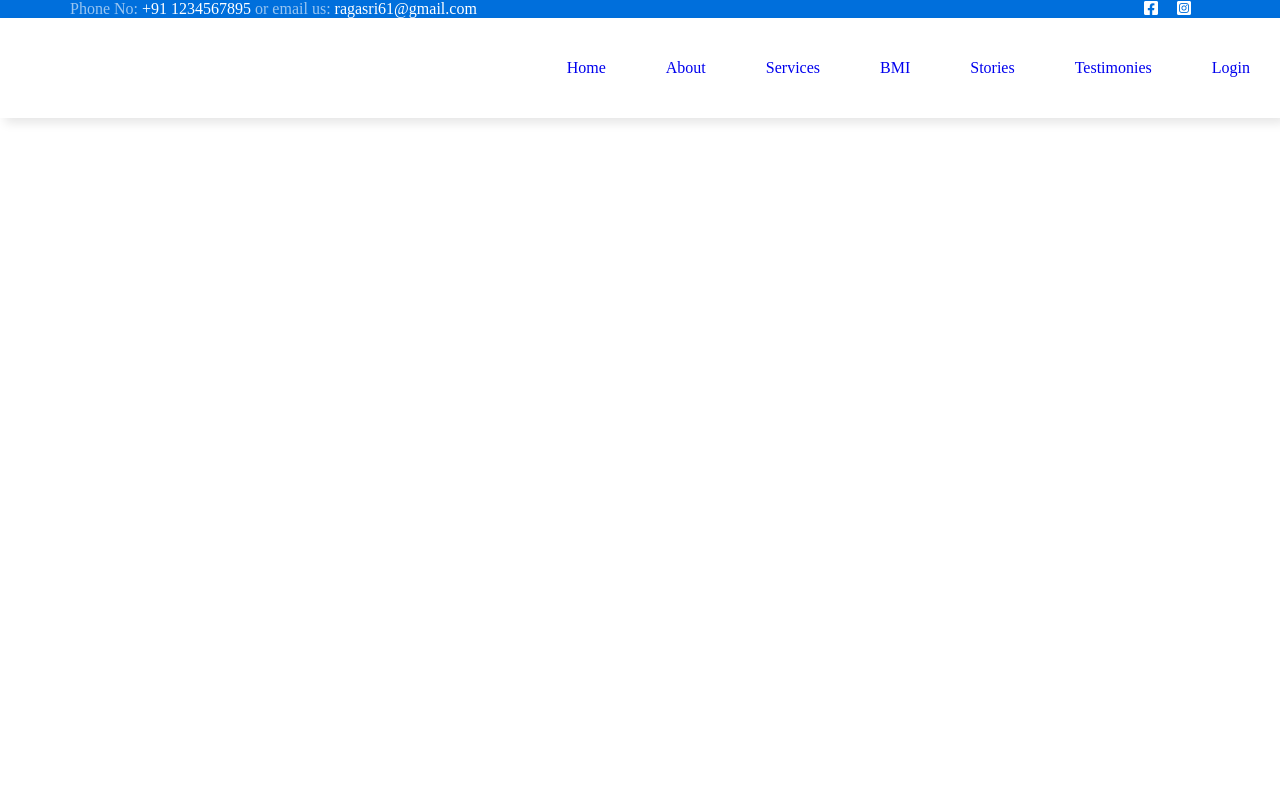
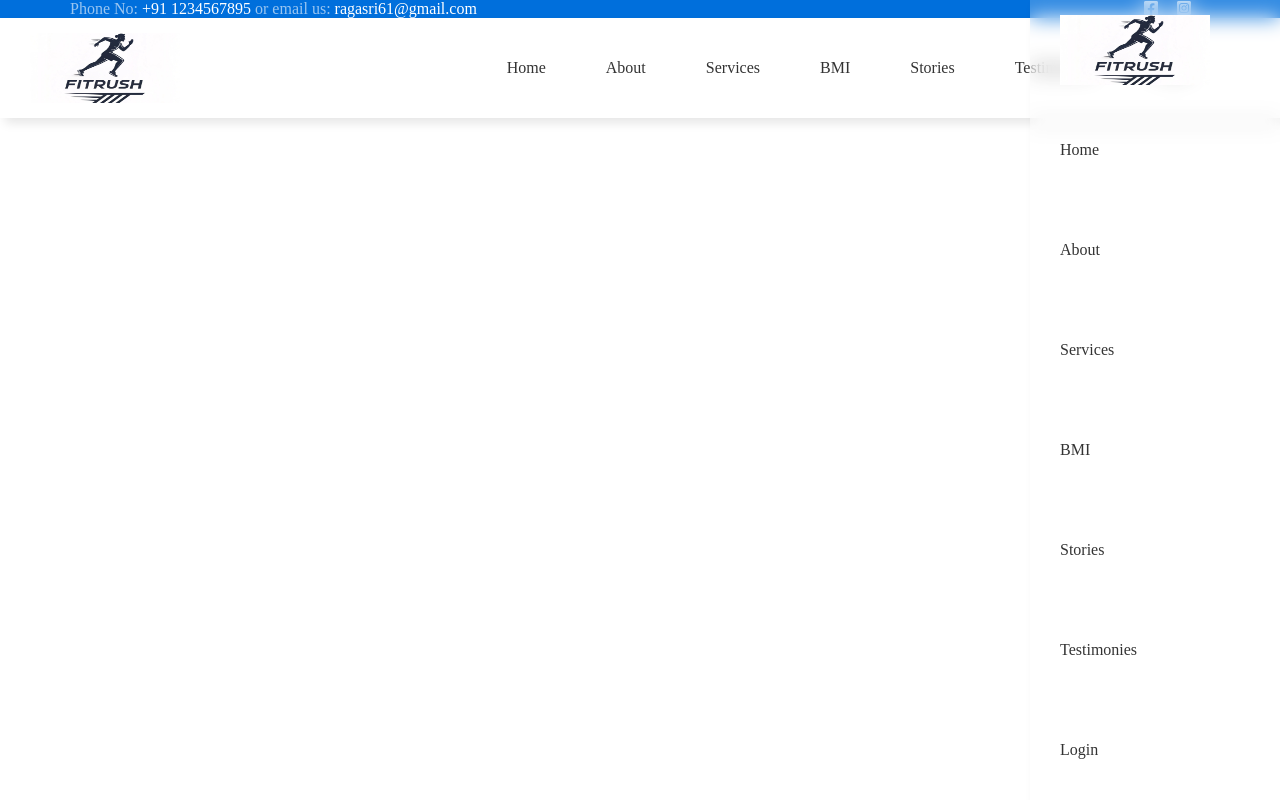
Before and after one commit to Ragasri05/UID_Phase_2, a plain HTML site: page index.html in a window 1280 px wide. Drawn offline with nearby package versions, Linux system fonts and the light colour scheme.

Commit message:
updated nav bar

```diff
--- a/index.html
+++ b/index.html
@@ -1,10 +1,19 @@
 <!DOCTYPE html>
+<html>
 <head>
     <!-- Home page stylesheet -->
     <link rel="stylesheet" href="style.css">
     <!--Font Awesome for logos-->
     <link rel="stylesheet" href="https://cdnjs.cloudflare.com/ajax/libs/font-awesome/6.4.0/css/all.min.css">
+
+    <!--Fonts-->
+    <link rel="preconnect" href="https://fonts.googleapis.com">
+<link rel="preconnect" href="https://fonts.gstatic.com" crossorigin>
+<link href="https://fonts.googleapis.com/css2?family=Poppins:ital,wght@0,100;0,200;0,300;0,400;0,500;0,600;0,700;0,800;0,900;1,100;1,200;1,300;1,400;1,500;1,600;1,700;1,800;1,900&display=swap" rel="stylesheet">
+
+
     <meta name="viewport" content="width=device-width, initial=scale=1.0">
+</head>
 <body>
     <div class="wrap" style=" display:block; width:100%; height: 20px;">
         <div class="container">
@@ -21,7 +30,8 @@
 
     <!-- Navbar -->
     <nav>
-        <ul>
+        <ul class="side_bar">
+            <li><a href="index.html"><img src="logo.jpg" alt="logo" style="height: 70px; width: 150px;"></a></li>
             <li><a href="#">Home</a></li>
             <li><a href="#">About</a></li>
             <li><a href="#">Services</a></li>
@@ -30,5 +40,17 @@
             <li><a href="#">Testimonies</a></li>
             <li><a href="#">Login</a></li>
         </ul>
+        <ul>
+            <li><a href="index.html"><img src="logo.jpg" alt="logo" style="height: 70px; width: 150px;"></a></li>
+            <li><a href="#">Home</a></li>
+            <li><a href="#">About</a></li>
+            <li><a href="#">Services</a></li>
+            <li><a href="#">BMI</a></li>
+            <li><a href="#">Stories</a></li>
+            <li><a href="#">Testimonies</a></li>
+            <li><a href="#">Login</a></li>
+            <li><a href="#"><link rel="stylesheet" href="https://fonts.googleapis.com/css2?family=Material+Symbols+Outlined:opsz,wght,FILL,GRAD@20..48,100..700,0..1,-50..200&icon_names=menu" /></a></li>
+        </ul>
     </nav>
 </body>
+</head>
--- a/style.css
+++ b/style.css
@@ -60,11 +60,11 @@ body {
 /* Nav Bar */
 nav {
     background-color: white;
-    box-shadow: 5px 5px 10px rgba(0,0,0,0.1);
+    box-shadow: 5px 5px 10px rgba(0, 0, 0, 0.1);
 }
 
 nav ul {
-    width: 100%; /*spans the full width of the container.*/
+    width: 100%;/*spans the full width of the container.*/
     list-style: none;
     display: flex;
     justify-content: flex-end;  /* controls horizontal alignment. */
@@ -76,9 +76,51 @@ nav li {
 }
 
 nav a {
-    height: 100%;
+    color: #333;
+    height: 100%;  /* to make them match the height of the nav bar*/
     padding: 0 30px;
     text-decoration: none;
     display: flex;
     align-items: center;
+    transition: all 0.3s ease;
+    letter-spacing: normal;
 }
+
+nav a:hover {
+    letter-spacing: 1px;
+    color: #006fdc;
+    background-color: rgb(247, 247, 247);
+}
+
+nav li:first-child {
+    margin-right: auto;  /*pushes everything else to the right keeping the logo fixed to the left.*/
+}
+
+nav a:hover {
+    color: #006fdc;
+}
+
+/* Side bar */
+.side_bar {
+    position: fixed;
+    top: 0;
+    right: 0;
+    height: 100vh;
+    width: 250px;
+    z-index: 999;
+    background-color: rgba(255, 255, 255, 0.2);
+    backdrop-filter: blur(10px);
+    box-shadow: 5px 5px 10px rgba(0, 0, 0, 0.1);
+    display: flex;
+    flex-direction: column;
+    align-items: flex-start;
+    justify-content: flex-start;
+}
+
+.side_bar li{
+    width: 100%;
+}
+
+.side_bar a{
+    width: 100%;
+}
```
Also changed, not shown: close_24dp_E3E3E3_FILL0_wght400_GRAD0_opsz24.svg (added), logo.jpg (added), menu_24dp_E3E3E3_FILL0_wght400_GRAD0_opsz24.svg (added).
